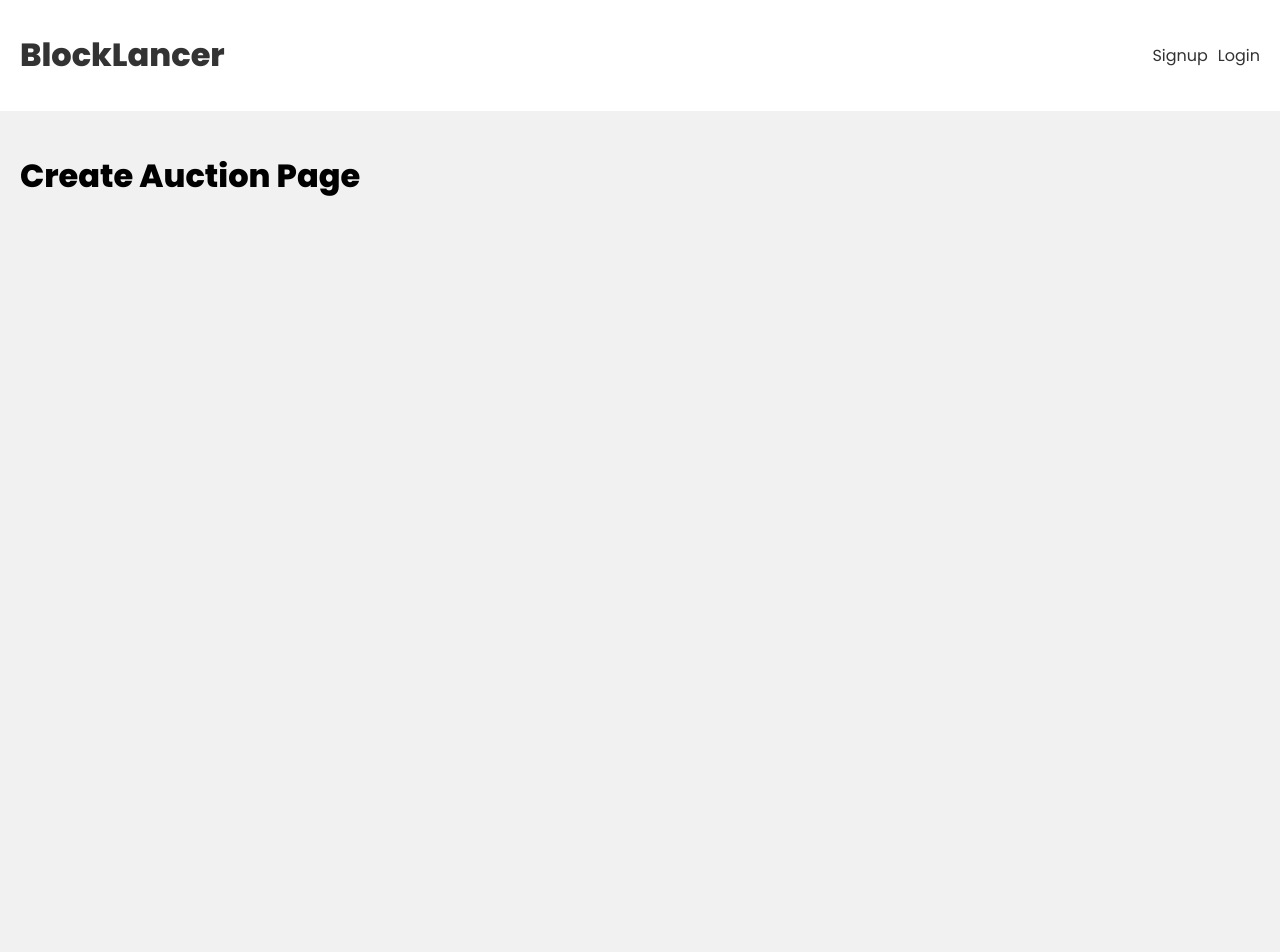
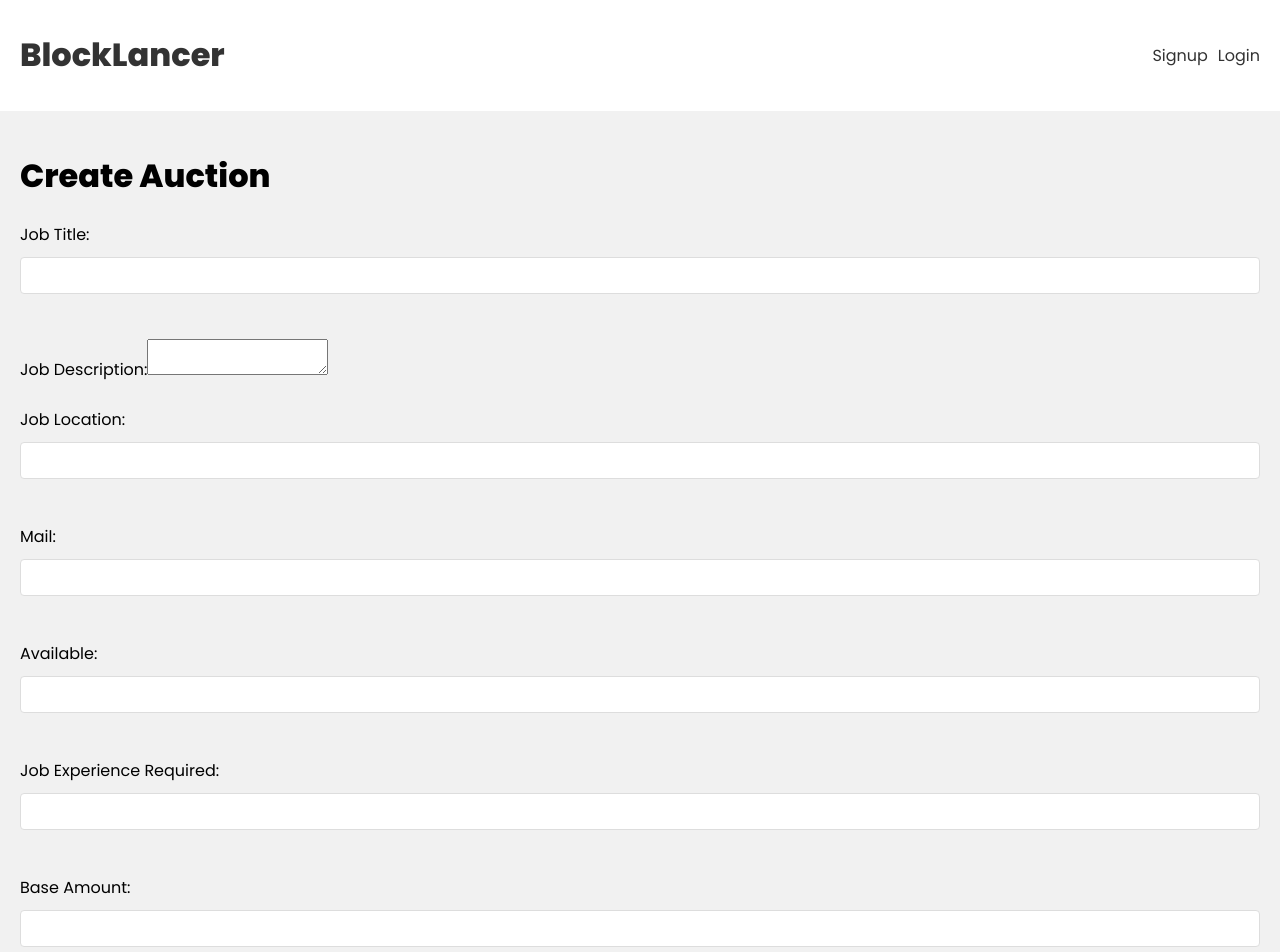
Before and after one commit to bala418/BlockLancer, a React (Create React App) app in the folder frontend/: page /createAuction in a window 1280 px wide. Shown: the top 952 px of the page. Before the commit the page ends 800 px from the top, so only its background shows below. Built offline with nearby package versions, Linux system fonts and the light colour scheme.

Commit message:
frontend for creating an auction

```diff
--- a/frontend/src/pages/CreateAuction.jsx
+++ b/frontend/src/pages/CreateAuction.jsx
@@ -1,9 +1,108 @@
-
+import React, { useState } from "react";
+import axios from "axios";
 
 const CreateAuction = () => {
+  const [jobTitle, setJobTitle] = useState("");
+  const [jobDescription, setJobDescription] = useState("");
+  const [jobLocation, setJobLocation] = useState("");
+  const [baseAmount, setBaseAmount] = useState("");
+  const [mail, setMail] = useState("");
+  const [jobExpRequired, setJobExpRequired] = useState("");
+  const [available, setAvailable] = useState("");
+
+  const handleSubmit = async (e) => {
+    e.preventDefault();
+    try {
+      const res = await axios.post("/api/auction/", {
+        jobTitle,
+        jobDescription,
+        jobLocation,
+        baseAmount,
+        mail,
+        jobExpRequired,
+        available,
+      });
+      console.log(res.data);
+      // Redirect to all auctions page
+
+      window.location.href = "/";
+    } catch (err) {
+      console.error(err);
+    }
+  };
+
   return (
     <div>
-      <h1>Create Auction Page</h1>
+      <h1>Create Auction</h1>
+      <form onSubmit={handleSubmit}>
+        <label>
+          Job Title:
+          <input
+            type="text"
+            value={jobTitle}
+            onChange={(e) => setJobTitle(e.target.value)}
+          />
+        </label>
+        <br />
+        <label>
+          Job Description:
+          <textarea
+            value={jobDescription}
+            onChange={(e) => setJobDescription(e.target.value)}
+          />
+        </label>
+        <br />
+        <label>
+          Job Location:
+          <input
+            type="text"
+            value={jobLocation}
+            onChange={(e) => setJobLocation(e.target.value)}
+          />
+        </label>
+        <br />
+
+        <label>
+          Mail:
+          <input
+            type="text"
+            value={mail}
+            onChange={(e) => setMail(e.target.value)}
+          />
+        </label>
+        <br />
+
+        <label>
+          Available:
+          <input
+            type="text"
+            value={available}
+            onChange={(e) => setAvailable(e.target.value)}
+          />
+        </label>
+        <br />
+
+        <label>
+          Job Experience Required:
+          <input
+            type="text"
+            value={jobExpRequired}
+            onChange={(e) => setJobExpRequired(e.target.value)}
+          />
+        </label>
+        <br />
+
+        <label>
+          Base Amount:
+          <input
+            type="number"
+            value={baseAmount}
+            onChange={(e) => setBaseAmount(e.target.value)}
+          />
+        </label>
+        <br />
+        <button type="submit">Create Auction</button>
+      </form>
     </div>
   );
 };
```
